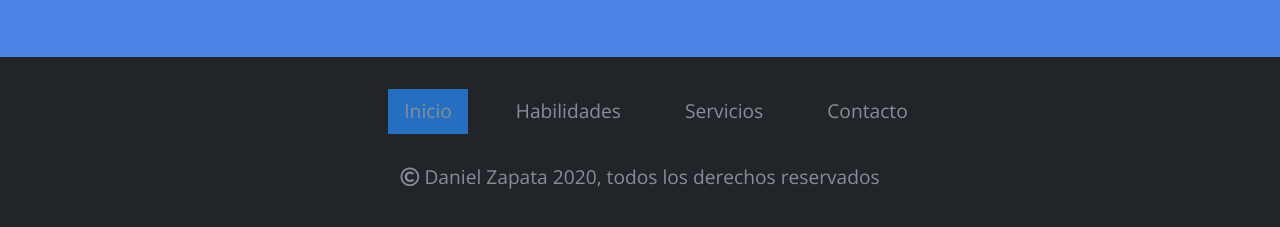
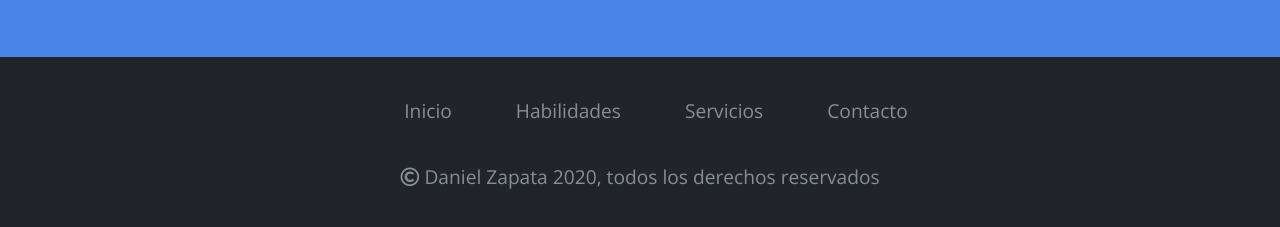
Before and after one commit to daniz15/Mi-Portafolio, a plain HTML site: page index.html in a window 1280 px wide. Shown: the part 2477-2704 px from the top of the page. Drawn offline with nearby package versions, Linux system fonts and the light colour scheme.

Commit message:
modificacion footer

```diff
--- a/index.html
+++ b/index.html
@@ -187,7 +187,7 @@
 		<footer class="footer">
 			<ul class="nav justify-content-center">
 			  <li class="nav-item">
-			    <a class="nav-link active" href="#inicio">Inicio</a>
+			    <a class="nav-link" href="#inicio">Inicio</a>
 			  </li>
 			  <li class="nav-item">
 			    <a class="nav-link" href="#">Habilidades</a>
```
